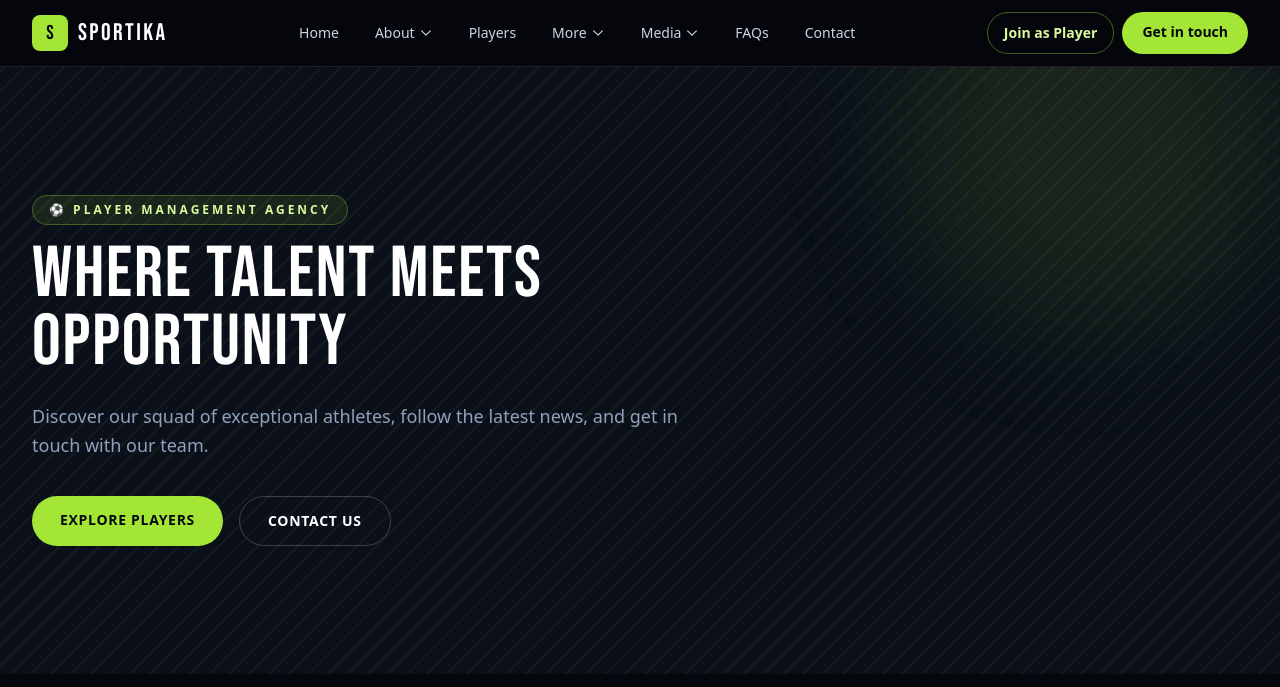
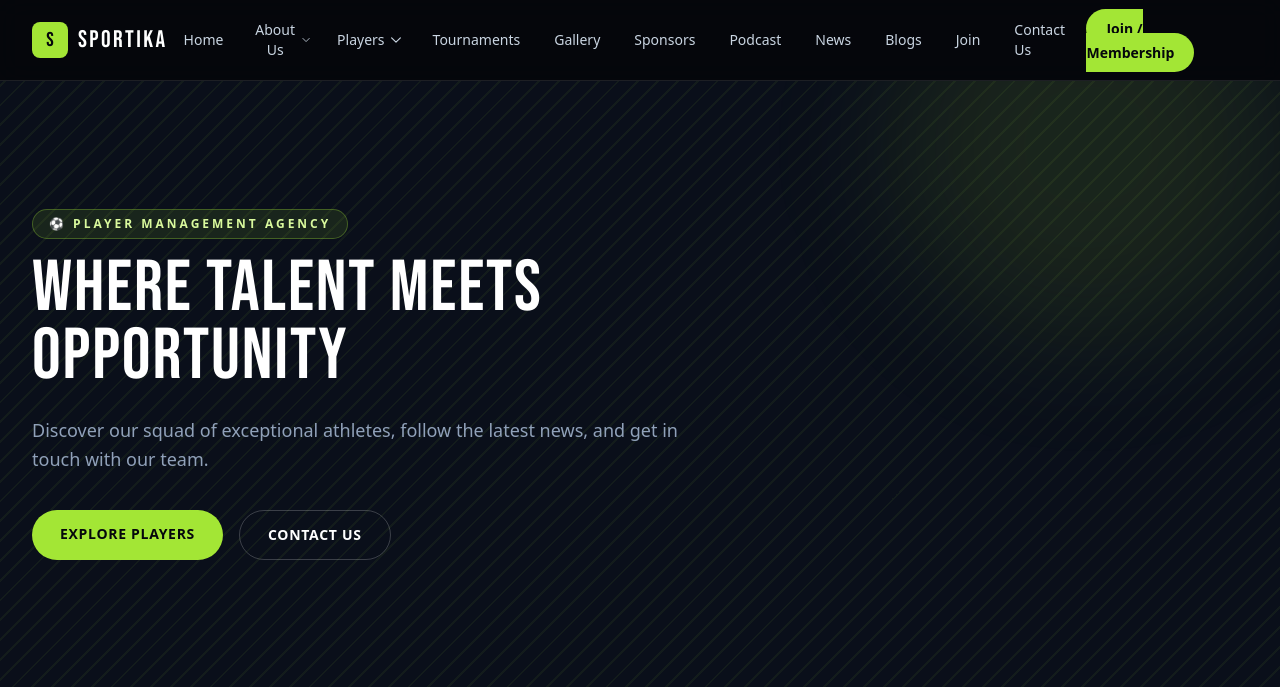
Before and after one commit to seebu-svg/sportika-web, a Laravel app: page / in a window 1280 px wide. Shown: the top 687 px of the page. Run offline with Laravel 12, Linux system fonts and the light colour scheme; data comes from the database, SQL or seed files in the repository; style sheets or scripts are compiled from the project's sources.

Commit message:
Restructure navbar to match final menu specification
Menu structure (flat, matching user spec):
  Home | About Us (Our Story, Our Team) | Players (Directory) |
  Tournaments | Champions Gallery | Sponsors/Partners |
  Podcast | News | Blogs | Join | Contact Us

- Removed 'More' and 'Media' group dropdowns
- About Us dropdown: Our Story (/about), Our Team (/team)
- Players dropdown: Players Directory (/players)
- All other items are flat top-level links
- CTA button: 'Join / Membership'
- Mobile nav: sectioned with matching labels
- FAQs removed from navbar (still accessible via footer + /faq route)

```diff
--- a/resources/views/components/navbar.blade.php
+++ b/resources/views/components/navbar.blade.php
@@ -1,16 +1,12 @@
 @php
     $navSettings = $settings ?? \App\Models\SiteSetting::current();
 
-    $aboutRoutes = ['about', 'team'];
-    $contentRoutes = ['tournaments.*', 'gallery', 'sponsors'];
-    $mediaRoutes = ['podcast.*', 'blogs.*', 'posts.*'];
-    $isAboutActive = request()->routeIs($aboutRoutes);
-    $isContentActive = request()->routeIs($contentRoutes);
-    $isMediaActive = request()->routeIs($mediaRoutes);
+    $isAboutActive = request()->routeIs('about', 'team');
+    $isPlayersActive = request()->routeIs('players.*');
 @endphp
 
 <header
-    x-data="{ open: false, aboutOpen: false, contentOpen: false, mediaOpen: false }"
+    x-data="{ open: false, aboutOpen: false, playersOpen: false }"
     class="sticky top-0 z-50 border-b border-white/10 bg-pitch-950/80 backdrop-blur-md"
 >
     <nav class="mx-auto flex max-w-7xl items-center justify-between px-4 py-3 sm:px-6 lg:px-8">
@@ -24,20 +20,20 @@
         </a>
 
         {{-- Desktop navigation --}}
-        <div class="hidden items-center gap-1 lg:flex">
+        <div class="hidden items-center gap-0.5 lg:flex">
             <x-nav-link href="{{ route('home') }}" :active="request()->routeIs('home')">Home</x-nav-link>
 
-            {{-- About dropdown (About Us + Team) --}}
+            {{-- About Us dropdown --}}
             <div class="relative" x-on:click.away="aboutOpen = false">
                 <button
                     x-on:click="aboutOpen = ! aboutOpen"
                     @class([
-                        'flex items-center gap-1 rounded-full px-4 py-2 text-sm font-medium transition',
+                        'flex items-center gap-1 rounded-full px-3 py-2 text-sm font-medium transition',
                         'bg-white/5 text-white' => $isAboutActive,
                         'text-slate-300 hover:text-white' => ! $isAboutActive,
                     ])
                 >
-                    About
+                    About Us
                     <svg class="size-3.5 transition" :class="{ 'rotate-180': aboutOpen }" fill="none" viewBox="0 0 24 24" stroke-width="2" stroke="currentColor">
                         <path stroke-linecap="round" stroke-linejoin="round" d="m19.5 8.25-7.5 7.5-7.5-7.5" />
                     </svg>
@@ -51,64 +47,30 @@
                     x-transition:leave-start="opacity-100 translate-y-0"
                     x-transition:leave-end="opacity-0 translate-y-1"
                     x-cloak
-                    class="absolute left-0 top-full z-50 mt-1 w-48 overflow-hidden rounded-xl border border-white/10 bg-pitch-800 shadow-xl shadow-black/30"
+                    class="absolute left-0 top-full z-50 mt-1 w-44 overflow-hidden rounded-xl border border-white/10 bg-pitch-800 shadow-xl shadow-black/30"
                 >
-                    <a href="{{ route('about') }}" class="block px-4 py-2.5 text-sm text-slate-300 transition hover:bg-white/5 hover:text-white">About Us</a>
-                    <a href="{{ route('team') }}" class="block px-4 py-2.5 text-sm text-slate-300 transition hover:bg-white/5 hover:text-white">Team</a>
+                    <a href="{{ route('about') }}" class="block px-4 py-2.5 text-sm text-slate-300 transition hover:bg-white/5 hover:text-white">Our Story</a>
+                    <a href="{{ route('team') }}" class="block px-4 py-2.5 text-sm text-slate-300 transition hover:bg-white/5 hover:text-white">Our Team</a>
                 </div>
             </div>
 
-            <x-nav-link href="{{ route('players.index') }}" :active="request()->routeIs('players.*')">Players</x-nav-link>
-
-            {{-- Tournaments, Gallery, Sponsors --}}
-            <div class="relative" x-on:click.away="contentOpen = false">
+            {{-- Players dropdown --}}
+            <div class="relative" x-on:click.away="playersOpen = false">
                 <button
-                    x-on:click="contentOpen = ! contentOpen"
+                    x-on:click="playersOpen = ! playersOpen"
                     @class([
-                        'flex items-center gap-1 rounded-full px-4 py-2 text-sm font-medium transition',
-                        'bg-white/5 text-white' => $isContentActive,
-                        'text-slate-300 hover:text-white' => ! $isContentActive,
+                        'flex items-center gap-1 rounded-full px-3 py-2 text-sm font-medium transition',
+                        'bg-white/5 text-white' => $isPlayersActive,
+                        'text-slate-300 hover:text-white' => ! $isPlayersActive,
                     ])
                 >
-                    More
-                    <svg class="size-3.5 transition" :class="{ 'rotate-180': contentOpen }" fill="none" viewBox="0 0 24 24" stroke-width="2" stroke="currentColor">
+                    Players
+                    <svg class="size-3.5 transition" :class="{ 'rotate-180': playersOpen }" fill="none" viewBox="0 0 24 24" stroke-width="2" stroke="currentColor">
                         <path stroke-linecap="round" stroke-linejoin="round" d="m19.5 8.25-7.5 7.5-7.5-7.5" />
                     </svg>
                 </button>
                 <div
-                    x-show="contentOpen"
-                    x-transition:enter="transition ease-out duration-150"
-                    x-transition:enter-start="opacity-0 translate-y-1"
-                    x-transition:enter-end="opacity-100 translate-y-0"
-                    x-transition:leave="transition ease-in duration-100"
-                    x-transition:leave-start="opacity-100 translate-y-0"
-                    x-transition:leave-end="opacity-0 translate-y-1"
-                    x-cloak
-                    class="absolute left-0 top-full z-50 mt-1 w-52 overflow-hidden rounded-xl border border-white/10 bg-pitch-800 shadow-xl shadow-black/30"
-                >
-                    <a href="{{ route('tournaments.index') }}" class="block px-4 py-2.5 text-sm text-slate-300 transition hover:bg-white/5 hover:text-white">Tournaments</a>
-                    <a href="{{ route('gallery') }}" class="block px-4 py-2.5 text-sm text-slate-300 transition hover:bg-white/5 hover:text-white">Champions Gallery</a>
-                    <a href="{{ route('sponsors') }}" class="block px-4 py-2.5 text-sm text-slate-300 transition hover:bg-white/5 hover:text-white">Sponsors & Partners</a>
-                </div>
-            </div>
-
-            {{-- News, Blogs, Podcast --}}
-            <div class="relative" x-on:click.away="mediaOpen = false">
-                <button
-                    x-on:click="mediaOpen = ! mediaOpen"
-                    @class([
-                        'flex items-center gap-1 rounded-full px-4 py-2 text-sm font-medium transition',
-                        'bg-white/5 text-white' => $isMediaActive,
-                        'text-slate-300 hover:text-white' => ! $isMediaActive,
-                    ])
-                >
-                    Media
-                    <svg class="size-3.5 transition" :class="{ 'rotate-180': mediaOpen }" fill="none" viewBox="0 0 24 24" stroke-width="2" stroke="currentColor">
-                        <path stroke-linecap="round" stroke-linejoin="round" d="m19.5 8.25-7.5 7.5-7.5-7.5" />
-                    </svg>
-                </button>
-                <div
-                    x-show="mediaOpen"
+                    x-show="playersOpen"
                     x-transition:enter="transition ease-out duration-150"
                     x-transition:enter-start="opacity-0 translate-y-1"
                     x-transition:enter-end="opacity-100 translate-y-0"
@@ -118,28 +80,27 @@
                     x-cloak
                     class="absolute left-0 top-full z-50 mt-1 w-48 overflow-hidden rounded-xl border border-white/10 bg-pitch-800 shadow-xl shadow-black/30"
                 >
-                    <a href="{{ route('posts.index') }}" class="block px-4 py-2.5 text-sm text-slate-300 transition hover:bg-white/5 hover:text-white">News</a>
-                    <a href="{{ route('blogs.index') }}" class="block px-4 py-2.5 text-sm text-slate-300 transition hover:bg-white/5 hover:text-white">Blogs</a>
-                    <a href="{{ route('podcast') }}" class="block px-4 py-2.5 text-sm text-slate-300 transition hover:bg-white/5 hover:text-white">Podcast</a>
+                    <a href="{{ route('players.index') }}" class="block px-4 py-2.5 text-sm text-slate-300 transition hover:bg-white/5 hover:text-white">Players Directory</a>
                 </div>
             </div>
 
-            <x-nav-link href="{{ route('faq') }}" :active="request()->routeIs('faq')">FAQs</x-nav-link>
-            <x-nav-link href="{{ route('contact') }}" :active="request()->routeIs('contact')">Contact</x-nav-link>
+            <x-nav-link href="{{ route('tournaments.index') }}" :active="request()->routeIs('tournaments.*')">Tournaments</x-nav-link>
+            <x-nav-link href="{{ route('gallery') }}" :active="request()->routeIs('gallery')">Gallery</x-nav-link>
+            <x-nav-link href="{{ route('sponsors') }}" :active="request()->routeIs('sponsors')">Sponsors</x-nav-link>
+            <x-nav-link href="{{ route('podcast') }}" :active="request()->routeIs('podcast.*')">Podcast</x-nav-link>
+            <x-nav-link href="{{ route('posts.index') }}" :active="request()->routeIs('posts.*')">News</x-nav-link>
+            <x-nav-link href="{{ route('blogs.index') }}" :active="request()->routeIs('blogs.*')">Blogs</x-nav-link>
+            <x-nav-link href="{{ route('membership.player') }}" :active="request()->routeIs('membership.*')">Join</x-nav-link>
+            <x-nav-link href="{{ route('contact') }}" :active="request()->routeIs('contact')">Contact Us</x-nav-link>
         </div>
 
-        <div class="hidden gap-2 md:flex">
+        {{-- CTA button --}}
+        <div class="hidden md:block">
             <a
                 href="{{ route('membership.player') }}"
-                class="rounded-full border border-accent-400/40 px-4 py-2.5 text-sm font-bold text-accent-300 transition hover:bg-accent-400/10"
-            >
-                Join as Player
-            </a>
-            <a
-                href="{{ route('contact') }}"
                 class="rounded-full bg-accent-400 px-5 py-2.5 text-sm font-bold text-pitch-950 transition hover:bg-accent-300"
             >
-                Get in touch
+                Join / Membership
             </a>
         </div>
 
@@ -168,47 +129,41 @@
         <div class="flex flex-col gap-1 pt-3">
             <x-nav-link href="{{ route('home') }}" :active="request()->routeIs('home')">Home</x-nav-link>
 
-            {{-- About section --}}
-            <p class="mt-2 px-4 text-[10px] font-bold uppercase tracking-[0.25em] text-slate-500">About</p>
-            <x-nav-link href="{{ route('about') }}" :active="request()->routeIs('about')">About Us</x-nav-link>
-            <x-nav-link href="{{ route('team') }}" :active="request()->routeIs('team')">Team</x-nav-link>
+            {{-- About Us --}}
+            <p class="mt-2 px-4 text-[10px] font-bold uppercase tracking-[0.25em] text-slate-500">About Us</p>
+            <x-nav-link href="{{ route('about') }}" :active="request()->routeIs('about')">Our Story</x-nav-link>
+            <x-nav-link href="{{ route('team') }}" :active="request()->routeIs('team')">Our Team</x-nav-link>
 
-            <x-nav-link href="{{ route('players.index') }}" :active="request()->routeIs('players.*')">Players</x-nav-link>
+            {{-- Players --}}
+            <p class="mt-2 px-4 text-[10px] font-bold uppercase tracking-[0.25em] text-slate-500">Players</p>
+            <x-nav-link href="{{ route('players.index') }}" :active="request()->routeIs('players.*')">Players Directory</x-nav-link>
 
-            {{-- Content section --}}
+            {{-- Explore --}}
             <p class="mt-2 px-4 text-[10px] font-bold uppercase tracking-[0.25em] text-slate-500">Explore</p>
             <x-nav-link href="{{ route('tournaments.index') }}" :active="request()->routeIs('tournaments.*')">Tournaments</x-nav-link>
             <x-nav-link href="{{ route('gallery') }}" :active="request()->routeIs('gallery')">Champions Gallery</x-nav-link>
-            <x-nav-link href="{{ route('sponsors') }}" :active="request()->routeIs('sponsors')">Sponsors & Partners</x-nav-link>
+            <x-nav-link href="{{ route('sponsors') }}" :active="request()->routeIs('sponsors')">Sponsors / Partners</x-nav-link>
 
-            {{-- Membership --}}
-            <p class="mt-2 px-4 text-[10px] font-bold uppercase tracking-[0.25em] text-slate-500">Membership</p>
-            <x-nav-link href="{{ route('membership.player') }}" :active="request()->routeIs('membership.player')">Join as Player</x-nav-link>
-            <x-nav-link href="{{ route('membership.brand') }}" :active="request()->routeIs('membership.brand')">Join as Brand</x-nav-link>
-
-            {{-- Media section --}}
+            {{-- Media --}}
             <p class="mt-2 px-4 text-[10px] font-bold uppercase tracking-[0.25em] text-slate-500">Media</p>
             <x-nav-link href="{{ route('podcast') }}" :active="request()->routeIs('podcast.*')">Podcast</x-nav-link>
             <x-nav-link href="{{ route('posts.index') }}" :active="request()->routeIs('posts.*')">News</x-nav-link>
             <x-nav-link href="{{ route('blogs.index') }}" :active="request()->routeIs('blogs.*')">Blogs</x-nav-link>
 
-            {{-- Support --}}
-            <p class="mt-2 px-4 text-[10px] font-bold uppercase tracking-[0.25em] text-slate-500">Support</p>
-            <x-nav-link href="{{ route('faq') }}" :active="request()->routeIs('faq')">FAQs</x-nav-link>
+            {{-- Membership & Contact --}}
+            <p class="mt-2 px-4 text-[10px] font-bold uppercase tracking-[0.25em] text-slate-500">Membership</p>
+            <x-nav-link href="{{ route('membership.player') }}" :active="request()->routeIs('membership.player')">Join as Player</x-nav-link>
+            <x-nav-link href="{{ route('membership.brand') }}" :active="request()->routeIs('membership.brand')">Join as Brand</x-nav-link>
+
             <x-nav-link href="{{ route('contact') }}" :active="request()->routeIs('contact')">Contact Us</x-nav-link>
 
+            {{-- CTA buttons --}}
             <div class="mt-3 flex flex-col gap-2">
                 <a
                     href="{{ route('membership.player') }}"
-                    class="rounded-full border border-accent-400/40 px-5 py-2.5 text-center text-sm font-bold text-accent-300 transition hover:bg-accent-400/10"
+                    class="rounded-full bg-accent-400 px-5 py-2.5 text-center text-sm font-bold text-pitch-950 transition hover:bg-accent-300"
                 >
-                    Join as Player
-                </a>
-                <a
-                    href="{{ route('contact') }}"
-                    class="rounded-full bg-accent-400 px-5 py-2.5 text-center text-sm font-bold text-pitch-950"
-                >
-                    Get in touch
+                    Join / Membership
                 </a>
             </div>
         </div>
```
